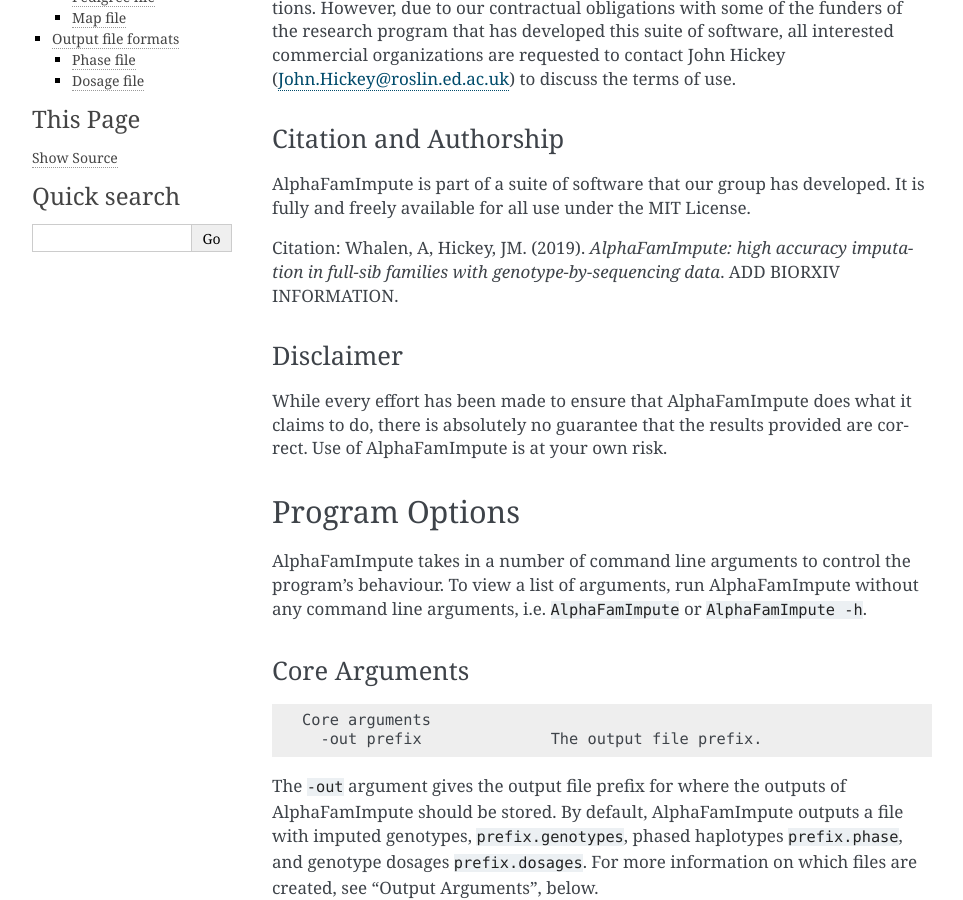
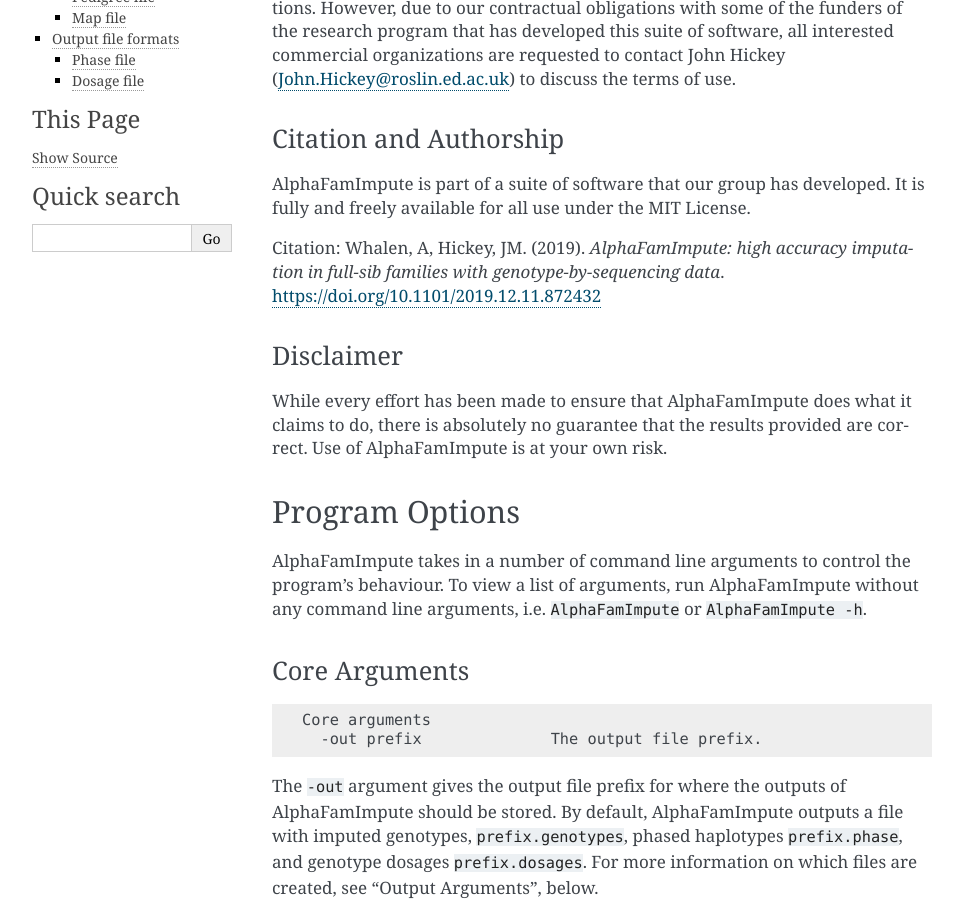
Before and after one commit to AlphaGenes/AlphaFamImpute, a Sphinx documentation site: the page built from docs/source/index.rst, in a window 1280 px wide and 900 px high, scrolled down 444 px. Shown: the whole window, without its empty margins (148-1111 px from the left). Built offline with Sphinx 7.4.7, drawn with Linux system fonts in a browser that asks for light colours.

```diff
--- a/docs/source/index.rst
+++ b/docs/source/index.rst
@@ -33,7 +33,7 @@
 |program| is part of a suite of software that our group has developed. It is fully and freely available for all use under the MIT License.
 
 Citation:
-Whalen, A, Hickey, JM. (2019). *AlphaFamImpute: high accuracy imputation in full-sib families with genotype-by-sequencing data*. ADD BIORXIV INFORMATION.
+Whalen, A, Hickey, JM. (2019). *AlphaFamImpute: high accuracy imputation in full-sib families with genotype-by-sequencing data*. https://doi.org/10.1101/2019.12.11.872432
 
 
 Disclaimer
```
